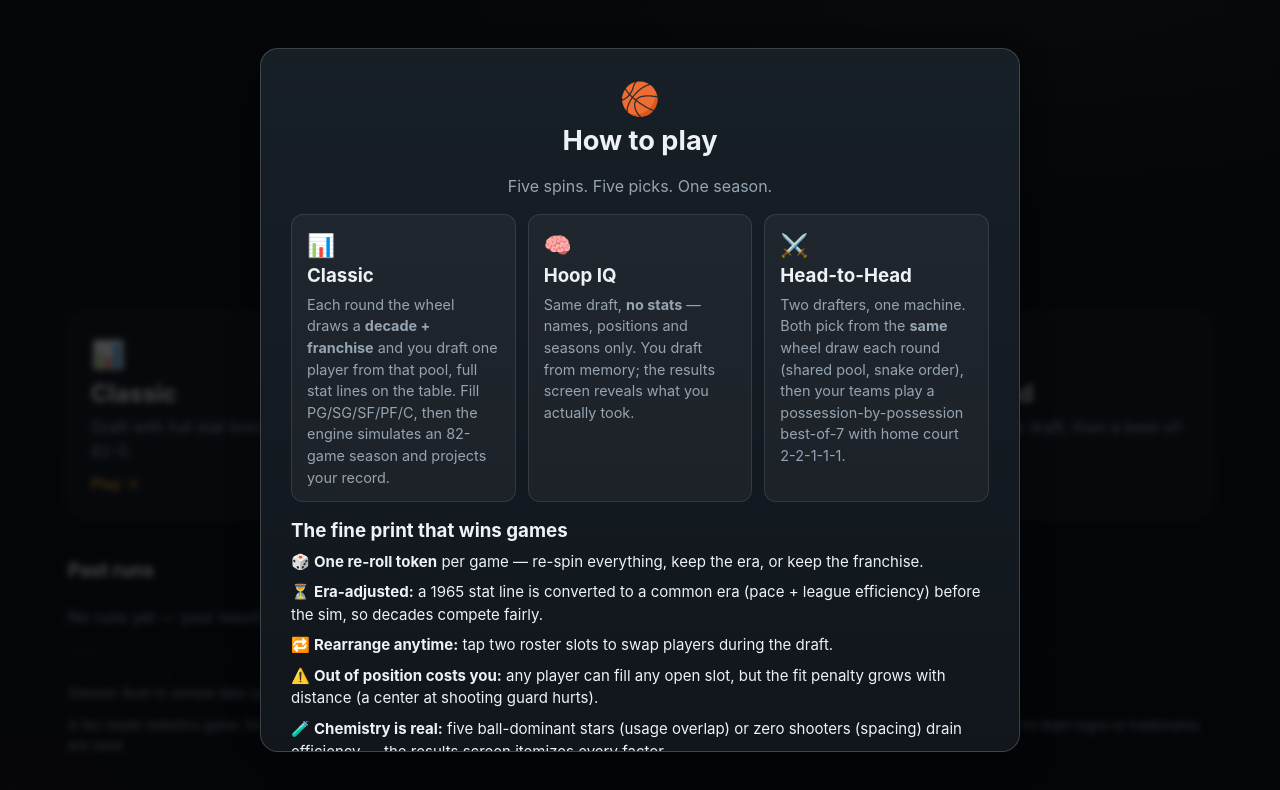
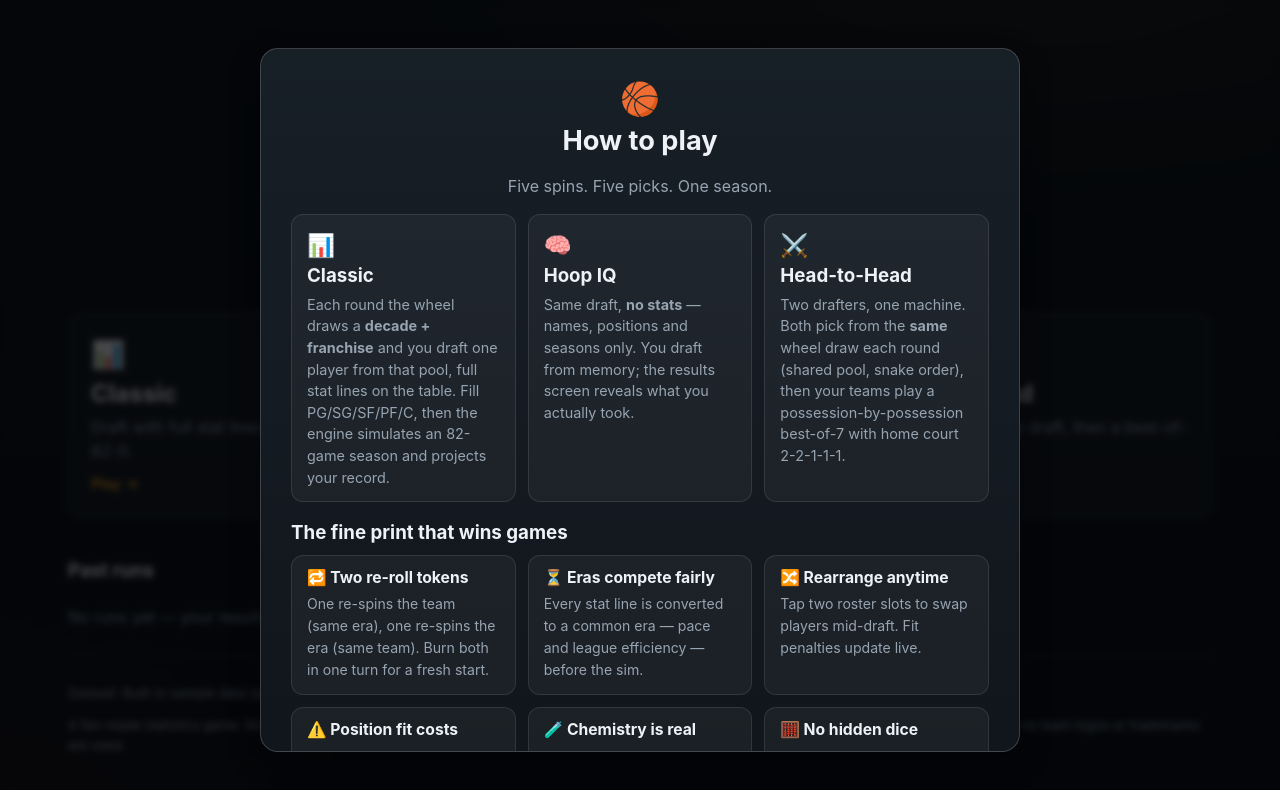
Before and after one commit to xieowen52/hardwood-gm, a React (Vite) app: page / in a window 1280 px wide. Shown: the top 790 px of the page. Built offline with nearby package versions, Linux system fonts and the light colour scheme.

Commit message:
Add 'The formula' modal; restyle rules fine-print into legible tip cards

```diff
--- a/src/App.tsx
+++ b/src/App.tsx
@@ -8,6 +8,7 @@ import { initialH2H, initialSolo, type DraftState } from './state/draftFlow';
 import { loadHistory, markRulesSeen, rulesSeen, type HistoryEntry } from './state/history';
 import { rosterFromIds } from './state/reopen';
 import { DraftScreen } from './ui/DraftScreen';
+import { FormulaModal } from './ui/FormulaModal';
 import { H2HResults } from './ui/H2HResults';
 import { HomeScreen } from './ui/HomeScreen';
 import { RulesModal } from './ui/RulesModal';
@@ -28,6 +29,7 @@ type Screen =
 export default function App() {
   const [screen, setScreen] = useState<Screen>({ id: 'home' });
   const [rulesOpen, setRulesOpen] = useState(() => !rulesSeen());
+  const [formulaOpen, setFormulaOpen] = useState(false);
   const [history, setHistory] = useState(loadHistory);
 
   const goHome = useCallback(() => {
@@ -85,6 +87,7 @@ export default function App() {
           onStartSolo={(mode) => startDraft(initialSolo(mode))}
           onStartH2H={(names, statsVisible) => startDraft(initialH2H(names, statsVisible))}
           onShowRules={() => setRulesOpen(true)}
+          onShowFormula={() => setFormulaOpen(true)}
           onOpenEntry={openEntry}
         />
       )}
@@ -119,6 +122,7 @@ export default function App() {
       )}
 
       {rulesOpen && <RulesModal onClose={closeRules} />}
+      {formulaOpen && <FormulaModal onClose={() => setFormulaOpen(false)} />}
     </>
   );
 }
--- a/src/index.css
+++ b/src/index.css
@@ -251,39 +251,7 @@ input:focus-visible {
 }
 .picker-name { color: var(--accent); font-weight: 700; }
 
-.reroll-wrap { position: relative; }
-.reroll-menu {
-  position: absolute;
-  right: 0;
-  top: calc(100% + 6px);
-  z-index: 10;
-  background: #161d24;
-  border: 1px solid var(--border-strong);
-  border-radius: 12px;
-  box-shadow: var(--shadow);
-  display: flex;
-  flex-direction: column;
-  min-width: 230px;
-  overflow: hidden;
-}
-.reroll-option {
-  display: flex;
-  flex-direction: column;
-  gap: 1px;
-  background: none;
-  border: none;
-  border-bottom: 1px solid var(--border);
-  color: var(--text);
-  padding: 10px 14px;
-  text-align: left;
-  cursor: pointer;
-  font: inherit;
-  font-size: 0.92rem;
-}
-.reroll-option:last-child { border-bottom: none; }
-.reroll-option:hover:not(:disabled) { background: var(--bg-hover); }
-.reroll-option:disabled { opacity: 0.45; cursor: default; }
-.reroll-option .muted { font-size: 0.8rem; }
+.reroll-buttons { display: flex; gap: 8px; }
 
 .draft-body {
   display: grid;
@@ -422,6 +390,54 @@ input:focus-visible {
   border-radius: 10px;
   padding: 8px 12px;
   font-size: 0.92rem;
+}
+
+/* ── Table controls (filter + sort) ───────────────────────────────────── */
+.table-controls {
+  display: flex;
+  justify-content: space-between;
+  align-items: center;
+  gap: 14px;
+  flex-wrap: wrap;
+  margin-bottom: 10px;
+}
+.filter-chips {
+  display: flex;
+  gap: 6px;
+  align-items: center;
+  flex-wrap: wrap;
+}
+.chip {
+  background: var(--bg-raised);
+  border: 1px solid var(--border);
+  border-radius: 999px;
+  color: var(--muted);
+  padding: 4px 12px;
+  font-size: 0.85rem;
+  cursor: pointer;
+  font: inherit;
+}
+.chip:hover { color: var(--text); border-color: var(--border-strong); }
+.chip-active {
+  background: rgba(245, 166, 35, 0.15);
+  border-color: var(--accent);
+  color: var(--accent);
+  font-weight: 600;
+}
+.sort-control {
+  display: flex;
+  align-items: center;
+  gap: 8px;
+  font-size: 0.9rem;
+}
+.sort-control select {
+  background: var(--bg-raised);
+  border: 1px solid var(--border);
+  border-radius: 8px;
+  color: var(--text);
+  padding: 6px 8px;
+  font: inherit;
+  font-size: 0.9rem;
 }
 
 /* ── Tables ───────────────────────────────────────────────────────────── */
@@ -574,16 +590,27 @@ input:focus-visible {
 .rules-card p { margin: 0; color: var(--muted); font-size: 0.9rem; }
 .rules-emoji { font-size: 1.4rem; }
 
-.rules-subhead { margin-top: 18px; }
-.rules-tips {
-  margin: 8px 0 0;
-  padding: 0;
-  list-style: none;
-  display: flex;
-  flex-direction: column;
-  gap: 8px;
-  font-size: 0.94rem;
+.rules-subhead { margin-top: 20px; }
+.tips-grid {
+  display: grid;
+  grid-template-columns: repeat(auto-fit, minmax(220px, 1fr));
+  gap: 12px;
+  margin-top: 10px;
 }
+.tip-card {
+  background: var(--bg-raised);
+  border: 1px solid var(--border);
+  border-radius: 12px;
+  padding: 13px 15px;
+}
+.tip-card h4 { margin: 0 0 6px; font-size: 0.98rem; }
+.tip-card p {
+  margin: 0;
+  color: var(--muted);
+  font-size: 0.88rem;
+  line-height: 1.55;
+}
+.home-actions { justify-content: center; }
 .modal-cta {
   display: block;
   margin: 20px auto 2px;
--- /dev/null
+++ b/src/ui/FormulaModal.tsx
@@ -0,0 +1,95 @@
+/**
+ * "The formula" — player-facing explanation of exactly what the engine
+ * rewards and punishes, so drafting well is a skill, not a guess.
+ */
+
+interface FormulaModalProps {
+  onClose: () => void;
+}
+
+export function FormulaModal({ onClose }: FormulaModalProps) {
+  return (
+    <div className="modal-backdrop" onClick={onClose}>
+      <div className="modal" onClick={(e) => e.stopPropagation()}>
+        <div className="modal-header">
+          <span className="modal-ball">🧮</span>
+          <h2>The formula</h2>
+          <p className="muted">What the engine actually rewards — no hidden dice.</p>
+        </div>
+
+        <div className="tips-grid">
+          <div className="tip-card">
+            <h4>⏳ Every era plays fair</h4>
+            <p>
+              Stats are converted to a common era before anything else: per-36
+              minutes, pace-adjusted (a 1962 stat line loses its 125-possession
+              inflation), and shooting is measured <em>against the league of its
+              time</em>. Shooting 49% in a league that shot 42% counts like ~54%
+              today.
+            </p>
+          </div>
+          <div className="tip-card">
+            <h4>⭐ Stars create shots</h4>
+            <p>
+              High scoring volume raises shot quality (up to ±13.5%) — a 30 ppg
+              scorer doesn't just hit shots, he generates good ones. Role players
+              forced into a bigger shot share than their usual usage lose efficiency
+              fast.
+            </p>
+          </div>
+          <div className="tip-card">
+            <h4>🏀 Usage has a ceiling</h4>
+            <p>
+              Combined usage over 125% costs efficiency (capped −5%): five
+              ball-dominant alphas can't all eat. It's friction, not a wall — stars
+              still beat role players. Below ~88% nobody creates, which also hurts.
+            </p>
+          </div>
+          <div className="tip-card">
+            <h4>🎯 Spacing matters</h4>
+            <p>
+              Expected made threes above ~9 a game opens the floor (up to +2.2%
+              inside scoring); an all-pre-1980 lineup plays cramped and eats the
+              penalty.
+            </p>
+          </div>
+          <div className="tip-card">
+            <h4>⚠️ Position fit</h4>
+            <p>
+              Out-of-position costs −5% shooting, rebounding and defense per step
+              along PG–SG–SF–PF–C. A center at shooting guard (3 steps) gives up
+              −15%. Rearranging your slots mid-draft is free.
+            </p>
+          </div>
+          <div className="tip-card">
+            <h4>🛡️ Defense & glass win games</h4>
+            <p>
+              Steals and blocks rate each player's defense; your PG guards their PG,
+              and elite rim protection suppresses make rates (up to −15%). Rebounding
+              strength converts misses into second-chance points.
+            </p>
+          </div>
+          <div className="tip-card">
+            <h4>🤝 Playmaking lifts everyone</h4>
+            <p>
+              Team assists above ~18 per-36-five buy up to +2% shot quality —
+              a true point guard makes the other four better.
+            </p>
+          </div>
+          <div className="tip-card">
+            <h4>🏠 Home court & luck</h4>
+            <p>
+              Home teams get ~1.2% on make probabilities (41/41 in a season,
+              2-2-1-1-1 in a series), and every game carries small form noise — a
+              perfect draft still has to survive 82 coin-edges to go 82-0.
+            </p>
+          </div>
+        </div>
+
+        <button className="btn btn-primary modal-cta" onClick={onClose}>
+          Got it
+        </button>
+      </div>
+    </div>
+  );
+}
--- a/src/ui/HomeScreen.tsx
+++ b/src/ui/HomeScreen.tsx
@@ -10,6 +10,7 @@ interface HomeScreenProps {
   onStartSolo: (mode: 'classic' | 'hoopiq') => void;
   onStartH2H: (names: [string, string], statsVisible: boolean) => void;
   onShowRules: () => void;
+  onShowFormula: () => void;
   onOpenEntry: (entry: HistoryEntry) => void;
 }
 
@@ -25,6 +26,7 @@ export function HomeScreen({
   onStartSolo,
   onStartH2H,
   onShowRules,
+  onShowFormula,
   onOpenEntry,
 }: HomeScreenProps) {
   const [h2hOpen, setH2hOpen] = useState(false);
@@ -41,9 +43,14 @@ export function HomeScreen({
           The wheel hands you a decade and a franchise. You build the all-time five.
           The engine plays the games — possession by possession.
         </p>
-        <button className="btn btn-ghost" onClick={onShowRules}>
-          ❓ How to play
-        </button>
+        <div className="row-gap home-actions">
+          <button className="btn btn-ghost" onClick={onShowRules}>
+            ❓ How to play
+          </button>
+          <button className="btn btn-ghost" onClick={onShowFormula}>
+            🧮 The formula
+          </button>
+        </div>
       </header>
 
       <section className="mode-grid">
--- a/src/ui/RulesModal.tsx
+++ b/src/ui/RulesModal.tsx
@@ -46,30 +46,32 @@ export function RulesModal({ onClose }: RulesModalProps) {
         </div>
 
         <h3 className="rules-subhead">The fine print that wins games</h3>
-        <ul className="rules-tips">
-          <li>
-            🎲 <strong>One re-roll token</strong> per game — re-spin everything, keep
-            the era, or keep the franchise.
-          </li>
-          <li>
-            ⏳ <strong>Era-adjusted:</strong> a 1965 stat line is converted to a common
-            era (pace + league efficiency) before the sim, so decades compete fairly.
-          </li>
-          <li>
-            🔁 <strong>Rearrange anytime:</strong> tap two roster slots to swap players
-            during the draft.
-          </li>
-          <li>
-            ⚠️ <strong>Out of position costs you:</strong> any player can fill any open
-            slot, but the fit penalty grows with distance (a center at shooting guard
-            hurts).
-          </li>
-          <li>
-            🧪 <strong>Chemistry is real:</strong> five ball-dominant stars (usage
-            overlap) or zero shooters (spacing) drain efficiency — the results screen
-            itemizes every factor.
-          </li>
-        </ul>
+        <div className="tips-grid">
+          <div className="tip-card">
+            <h4>🔁 Two re-roll tokens</h4>
+            <p>One re-spins the team (same era), one re-spins the era (same team). Burn both in one turn for a fresh start.</p>
+          </div>
+          <div className="tip-card">
+            <h4>⏳ Eras compete fairly</h4>
+            <p>Every stat line is converted to a common era — pace and league efficiency — before the sim.</p>
+          </div>
+          <div className="tip-card">
+            <h4>🔀 Rearrange anytime</h4>
+            <p>Tap two roster slots to swap players mid-draft. Fit penalties update live.</p>
+          </div>
+          <div className="tip-card">
+            <h4>⚠️ Position fit costs</h4>
+            <p>Anyone can fill any open slot, but the penalty grows with distance — a center at shooting guard hurts.</p>
+          </div>
+          <div className="tip-card">
+            <h4>🧪 Chemistry is real</h4>
+            <p>Five ball-dominant stars or zero shooters drain efficiency. The results screen itemizes every factor.</p>
+          </div>
+          <div className="tip-card">
+            <h4>🧮 No hidden dice</h4>
+            <p>Check <strong>The formula</strong> on the home screen for exactly what the engine rewards.</p>
+          </div>
+        </div>
 
         <button className="btn btn-primary modal-cta" onClick={onClose}>
           Let's hoop
```
